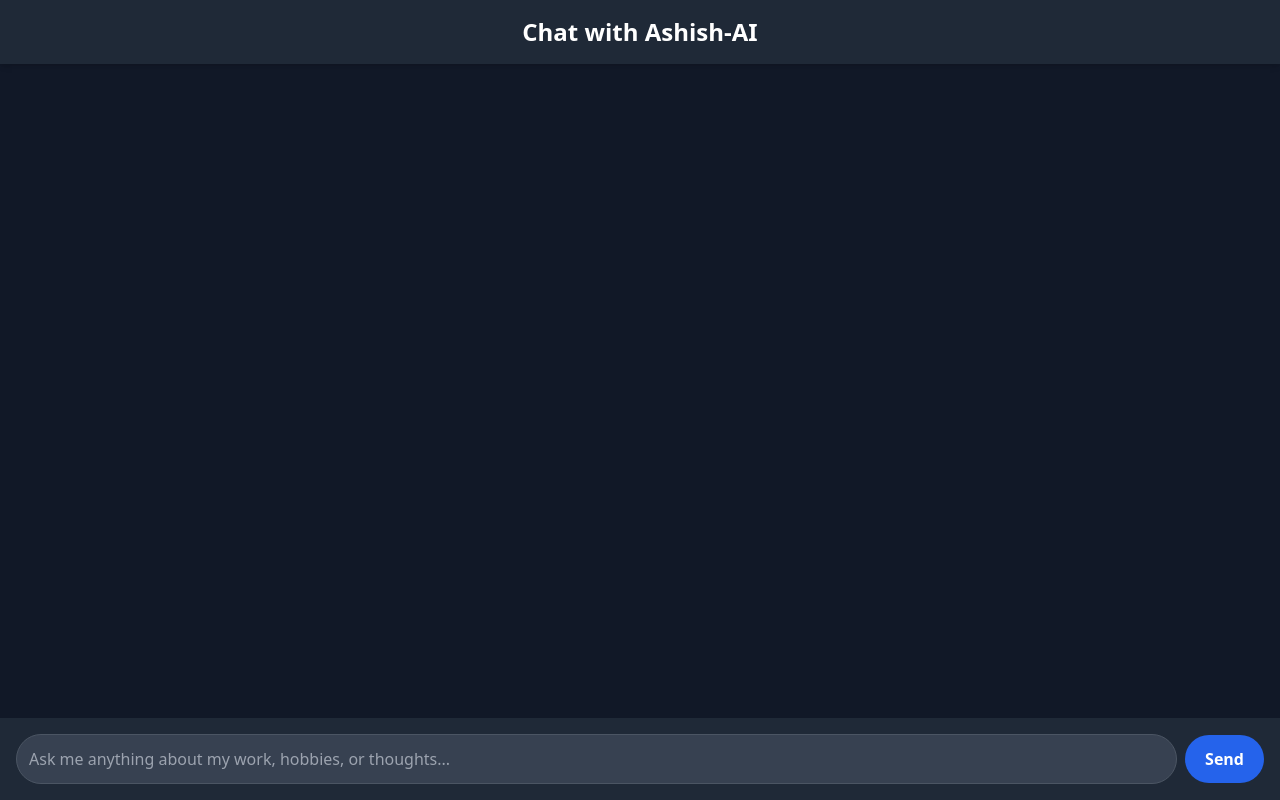
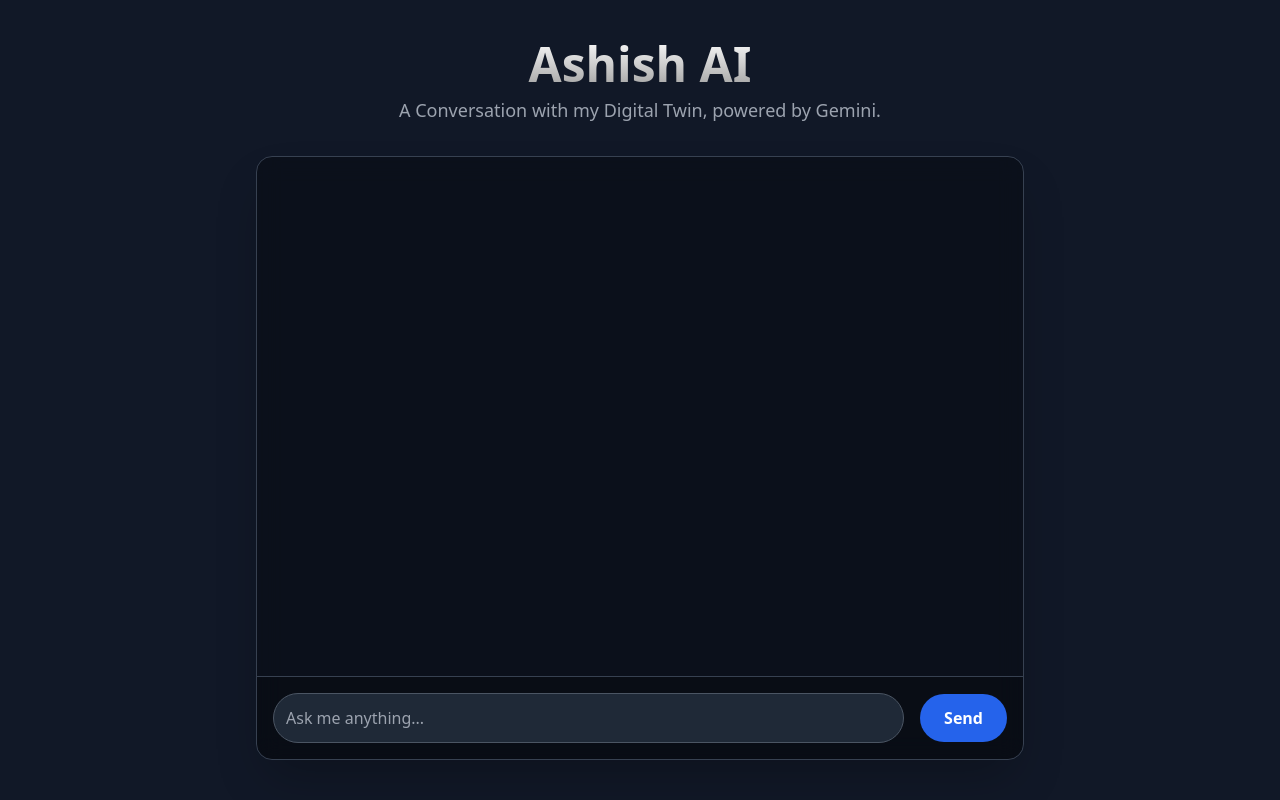
Before and after one commit to AshishMishra2001/Ashish_AI, a Next.js app: page / in a window 1280 px wide. Built offline with nearby package versions, Linux system fonts and the light colour scheme.

Commit message:
refactor: Redesign frontend for professional look and feel

```diff
--- a/src/app/page.tsx
+++ b/src/app/page.tsx
@@ -1,42 +1,146 @@
+// // src/app/page.tsx
+// 'use client'; // This directive tells Next.js this is a client-side component
+
+// import { useState, FormEvent, useRef, useEffect } from 'react';
+// import Linkify from 'react-linkify'; // The library for making links clickable
+
+// // Define the structure of a message object
+// interface Message {
+//   text: string;
+//   isUser: boolean;
+// }
+
+// export default function ChatPage() {
+//   // State to hold the list of messages
+//   const [messages, setMessages] = useState<Message[]>([]);
+//   // State for the user's current input
+//   const [input, setInput] = useState('');
+//   // State to track if the AI is thinking
+//   const [isLoading, setIsLoading] = useState(false);
+//   // Ref to the chat container for auto-scrolling
+//   const chatContainerRef = useRef<HTMLDivElement>(null);
+
+//   // Effect to scroll to the bottom of the chat when messages change
+//   useEffect(() => {
+//     chatContainerRef.current?.scrollTo({ top: chatContainerRef.current.scrollHeight, behavior: 'smooth' });
+//   }, [messages]);
+
+//   // Function to handle form submission
+//   const handleSubmit = async (e: FormEvent) => {
+//     e.preventDefault();
+//     if (!input.trim() || isLoading) return;
+
+//     const userMessage: Message = { text: input, isUser: true };
+//     setMessages((prev) => [...prev, userMessage]); // Add user message to chat
+//     setInput(''); // Clear input field
+//     setIsLoading(true); // Set loading state to true
+
+//     try {
+//       // Send the user's message to our backend API
+//       const res = await fetch('/api/chat', {
+//         method: 'POST',
+//         headers: { 'Content-Type': 'application/json' },
+//         body: JSON.stringify({ message: input }),
+//       });
+
+//       if (!res.ok) throw new Error('API request failed');
+
+//       const data = await res.json();
+//       const aiMessage: Message = { text: data.response, isUser: false };
+//       setMessages((prev) => [...prev, aiMessage]); // Add AI response to chat
+
+//     } catch (error) {
+//       console.error(error);
+//       // Show an error message in the chat
+//       const errorMessage: Message = { text: "Sorry, I'm having a little trouble thinking right now. Please try again later.", isUser: false };
+//       setMessages((prev) => [...prev, errorMessage]);
+//     } finally {
+//       setIsLoading(false); // Set loading state to false
+//     }
+//   };
+
+//   return (
+//     <div className="flex flex-col h-screen bg-gray-900 text-white font-sans">
+//       <header className="bg-gray-800 p-4 shadow-md">
+//         <h1 className="text-2xl font-bold text-center">Chat with Ashish-AI</h1>
+//       </header>
+
+//       <main ref={chatContainerRef} className="flex-grow overflow-y-auto p-4 space-y-4">
+//         {messages.map((msg, index) => (
+//           <div key={index} className={`flex ${msg.isUser ? 'justify-end' : 'justify-start'}`}>
+//             {/* === CHANGE START === */}
+//             <p className={`max-w-lg p-3 rounded-2xl break-words ${msg.isUser ? 'bg-blue-600 rounded-br-none' : 'bg-gray-700 rounded-bl-none'}`}>
+//               <Linkify componentDecorator={(decoratedHref, decoratedText, key) => (
+//                   <a href={decoratedHref} key={key} target="_blank" rel="noopener noreferrer" className="text-blue-300 hover:underline">
+//                     {decoratedText}
+//                   </a>
+//                 )}>
+//                 {msg.text}
+//               </Linkify>
+//             </p>
+//             {/* === CHANGE END === */}
+//           </div>
+//         ))}
+//         {isLoading && (
+//           <div className="flex justify-start">
+//               <p className="max-w-lg p-3 rounded-2xl bg-gray-700 rounded-bl-none animate-pulse">
+//                 Thinking...
+//               </p>
+//           </div>
+//         )}
+//       </main>
+
+//       <footer className="p-4 bg-gray-800">
+//         <form onSubmit={handleSubmit} className="flex items-center space-x-2">
+//           <input
+//             type="text"
+//             value={input}
+//             onChange={(e) => setInput(e.target.value)}
+//             className="flex-grow p-3 rounded-full bg-gray-700 border border-gray-600 focus:outline-none focus:ring-2 focus:ring-blue-500"
+//             placeholder="Ask me anything about my work, hobbies, or thoughts..."
+//             disabled={isLoading}
+//           />
+//           <button type="submit" className="bg-blue-600 text-white font-bold py-3 px-5 rounded-full hover:bg-blue-700 disabled:bg-blue-800 disabled:cursor-not-allowed" disabled={isLoading}>
+//             Send
+//           </button>
+//         </form>
+//       </footer>
+//     </div>
+//   );
+// }
+
+
 // src/app/page.tsx
-'use client'; // This directive tells Next.js this is a client-side component
+'use client';
 
 import { useState, FormEvent, useRef, useEffect } from 'react';
-import Linkify from 'react-linkify'; // The library for making links clickable
+import Linkify from 'react-linkify';
 
-// Define the structure of a message object
 interface Message {
   text: string;
   isUser: boolean;
 }
 
 export default function ChatPage() {
-  // State to hold the list of messages
   const [messages, setMessages] = useState<Message[]>([]);
-  // State for the user's current input
   const [input, setInput] = useState('');
-  // State to track if the AI is thinking
   const [isLoading, setIsLoading] = useState(false);
-  // Ref to the chat container for auto-scrolling
   const chatContainerRef = useRef<HTMLDivElement>(null);
 
-  // Effect to scroll to the bottom of the chat when messages change
   useEffect(() => {
     chatContainerRef.current?.scrollTo({ top: chatContainerRef.current.scrollHeight, behavior: 'smooth' });
   }, [messages]);
 
-  // Function to handle form submission
   const handleSubmit = async (e: FormEvent) => {
     e.preventDefault();
     if (!input.trim() || isLoading) return;
 
     const userMessage: Message = { text: input, isUser: true };
-    setMessages((prev) => [...prev, userMessage]); // Add user message to chat
-    setInput(''); // Clear input field
-    setIsLoading(true); // Set loading state to true
+    setMessages((prev) => [...prev, userMessage]);
+    setInput('');
+    setIsLoading(true);
 
     try {
-      // Send the user's message to our backend API
       const res = await fetch('/api/chat', {
         method: 'POST',
         headers: { 'Content-Type': 'application/json' },
@@ -47,29 +151,46 @@
 
       const data = await res.json();
       const aiMessage: Message = { text: data.response, isUser: false };
-      setMessages((prev) => [...prev, aiMessage]); // Add AI response to chat
+      setMessages((prev) => [...prev, aiMessage]);
 
     } catch (error) {
       console.error(error);
-      // Show an error message in the chat
       const errorMessage: Message = { text: "Sorry, I'm having a little trouble thinking right now. Please try again later.", isUser: false };
       setMessages((prev) => [...prev, errorMessage]);
     } finally {
-      setIsLoading(false); // Set loading state to false
+      setIsLoading(false);
     }
   };
 
+  // --- vvv THIS IS THE NEW, PROFESSIONAL LAYOUT vvv ---
   return (
-    <div className="flex flex-col h-screen bg-gray-900 text-white font-sans">
-      <header className="bg-gray-800 p-4 shadow-md">
-        <h1 className="text-2xl font-bold text-center">Chat with Ashish-AI</h1>
+    // Main container with the aurora background
+    <div className="flex flex-col items-center justify-center min-h-screen bg-gray-900 text-white font-sans p-4 relative overflow-hidden">
+
+      {/* The animated aurora background element */}
+      <div className="absolute top-1/2 left-1/2 w-[1400px] h-[1400px] -translate-x-1/2 -translate-y-1/2 rounded-full aurora-background opacity-30"></div>
+
+      {/* The content container that sits on top of the background */}
+      <div className="w-full max-w-3xl mx-auto flex flex-col h-[90vh] z-10">
+
+        {/* Step 1: The new, polished header */}
+        <header className="text-center mb-8">
+          <h1 className="text-4xl md:text-5xl font-bold bg-clip-text text-transparent bg-gradient-to-b from-neutral-50 to-neutral-400">
+            Ashish AI
+          </h1>
+          <p className="text-lg text-gray-400 mt-2">
+            A Conversation with my Digital Twin, powered by Gemini.
+          </p>
         </header>
 
-      <main ref={chatContainerRef} className="flex-grow overflow-y-auto p-4 space-y-4">
+        {/* Step 2: The contained chat window */}
+        <div className="flex-grow bg-black/30 backdrop-blur-md rounded-2xl shadow-2xl border border-gray-700 flex flex-col">
+
+          {/* The scrollable message area */}
+          <main ref={chatContainerRef} className="flex-grow overflow-y-auto p-6 space-y-6">
             {messages.map((msg, index) => (
               <div key={index} className={`flex ${msg.isUser ? 'justify-end' : 'justify-start'}`}>
-            {/* === CHANGE START === */}
-            <p className={`max-w-lg p-3 rounded-2xl break-words ${msg.isUser ? 'bg-blue-600 rounded-br-none' : 'bg-gray-700 rounded-bl-none'}`}>
+                <div className={`max-w-lg p-4 rounded-2xl break-words text-base leading-relaxed ${msg.isUser ? 'bg-blue-600 rounded-br-none' : 'bg-gray-800 rounded-bl-none'}`}>
                   <Linkify componentDecorator={(decoratedHref, decoratedText, key) => (
                       <a href={decoratedHref} key={key} target="_blank" rel="noopener noreferrer" className="text-blue-300 hover:underline">
                         {decoratedText}
@@ -77,34 +198,36 @@
                     )}>
                     {msg.text}
                   </Linkify>
-            </p>
-            {/* === CHANGE END === */}
+                </div>
               </div>
             ))}
             {isLoading && (
               <div className="flex justify-start">
-              <p className="max-w-lg p-3 rounded-2xl bg-gray-700 rounded-bl-none animate-pulse">
+                  <div className="max-w-lg p-4 rounded-2xl bg-gray-800 rounded-bl-none animate-pulse">
                     Thinking...
-              </p>
+                  </div>
               </div>
             )}
           </main>
 
-      <footer className="p-4 bg-gray-800">
-        <form onSubmit={handleSubmit} className="flex items-center space-x-2">
+          {/* Step 3: The polished input form */}
+          <footer className="p-4 bg-black/20 border-t border-gray-700 rounded-b-2xl">
+            <form onSubmit={handleSubmit} className="flex items-center space-x-4">
               <input
                 type="text"
                 value={input}
                 onChange={(e) => setInput(e.target.value)}
-            className="flex-grow p-3 rounded-full bg-gray-700 border border-gray-600 focus:outline-none focus:ring-2 focus:ring-blue-500"
-            placeholder="Ask me anything about my work, hobbies, or thoughts..."
+                className="flex-grow p-3 rounded-full bg-gray-800 border border-gray-600 focus:outline-none focus:ring-2 focus:ring-blue-500 transition-all duration-300"
+                placeholder="Ask me anything..."
                 disabled={isLoading}
               />
-          <button type="submit" className="bg-blue-600 text-white font-bold py-3 px-5 rounded-full hover:bg-blue-700 disabled:bg-blue-800 disabled:cursor-not-allowed" disabled={isLoading}>
+              <button type="submit" className="bg-blue-600 text-white font-bold py-3 px-6 rounded-full hover:bg-blue-700 disabled:bg-blue-800 disabled:cursor-not-allowed transition-colors duration-300" disabled={isLoading}>
                 Send
               </button>
             </form>
           </footer>
         </div>
+      </div>
+    </div>
   );
 }
```
Lines whose indentation alone changed are shown as unchanged.
